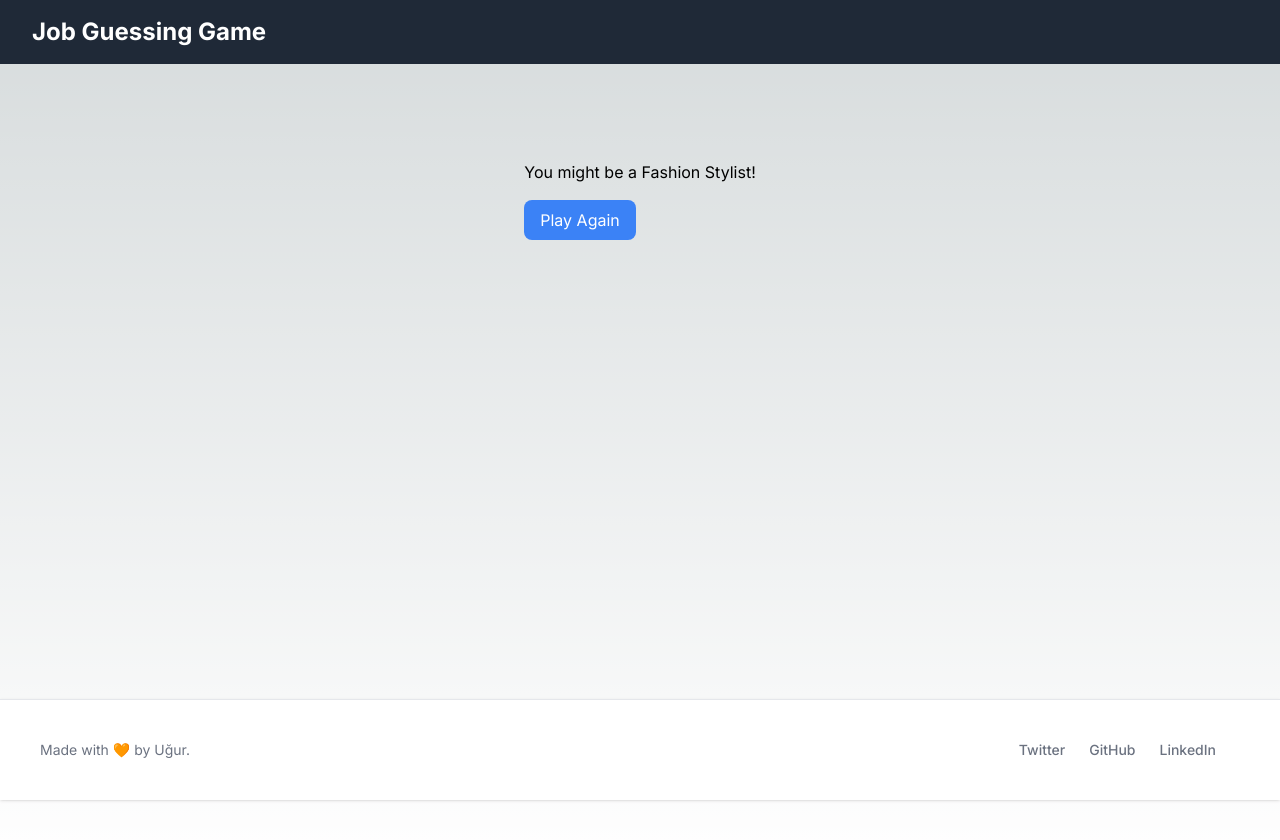
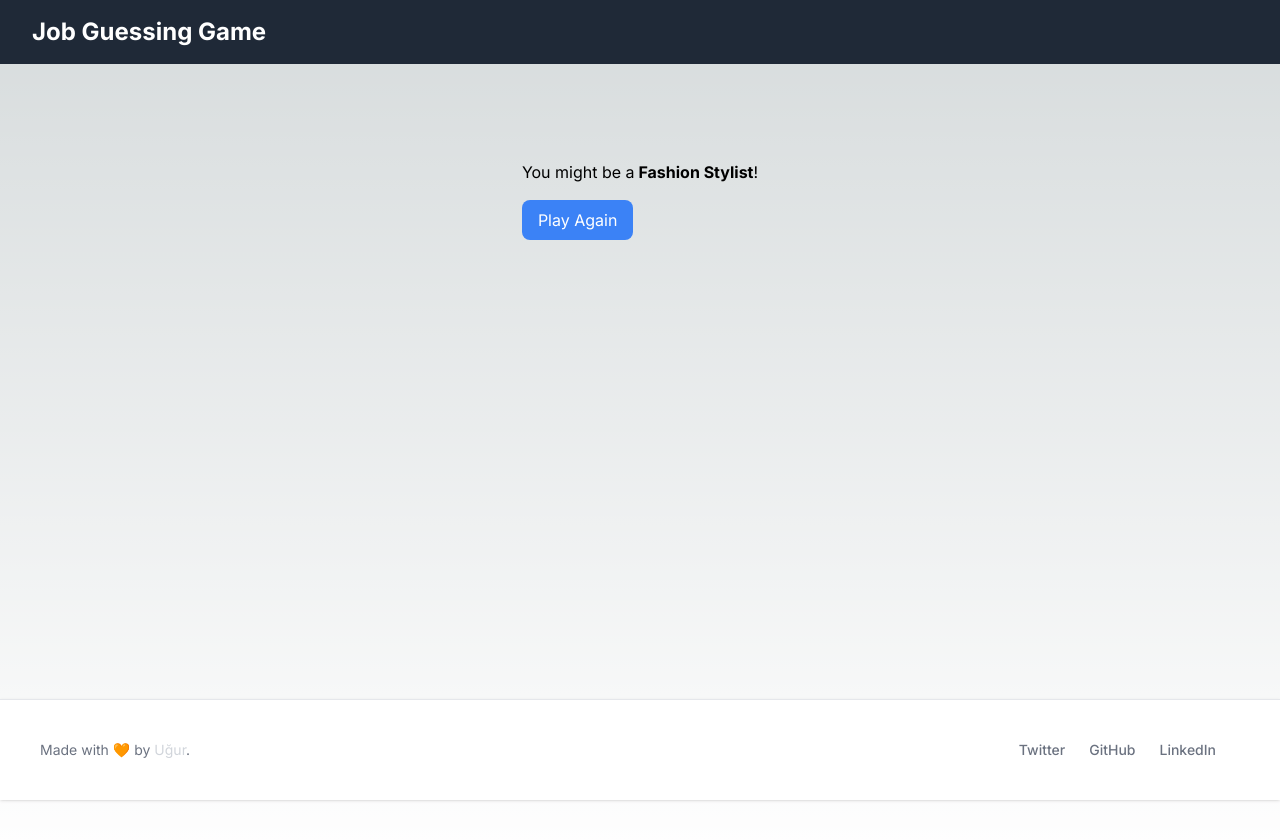
Before and after one commit to ugurkiymetli/jobber, a Next.js app: page / in a window 1280 px wide. Both pictures are taken after typing "Sample", "Sample" into the empty fields and a click on the button "Guess". Shown: the top 840 px of the page. Built offline with nearby package versions, Linux system fonts and the light colour scheme.

Commit message:
add link to website add bold text to guessed job

```diff
--- a/src/components/Footer.tsx
+++ b/src/components/Footer.tsx
@@ -1,7 +1,7 @@
 "use client";
 import React from "react";
 
-import socialMediaData, { SocialMedia } from "@/data/socialMediaLinks";
+import socialMediaData, { SocialMedia, website } from "@/data/socialMediaLinks";
 
 const Footer: React.FC = () => {
   return (
@@ -9,7 +9,11 @@ const Footer: React.FC = () => {
       <footer className="fixed bottom-0 left-0 z-20 w-full p-1 bg-white border-t border-gray-200 shadow md:flex md:items-center md:justify-between md:p-6 dark:bg-gray-800 dark:border-gray-600">
         <div className="w-full mx-auto max-w-screen-xl p-4 md:flex md:items-center md:justify-between">
           <span className="text-sm text-gray-500 sm:text-center dark:text-gray-400">
-            Made with 🧡 by Uğur.
+            Made with 🧡 by
+            <a href={website} target="_blank" rel="noopener noreferrer">
+              <span className="text-gray-300 "> Uğur</span>
+            </a>
+            .
           </span>
           <ul className="flex flex-wrap items-center mt-3 text-sm font-medium text-gray-500 dark:text-gray-400 sm:mt-0">
             {socialMediaData.map((socialMedia: SocialMedia) => (
--- a/src/data/socialMediaLinks.ts
+++ b/src/data/socialMediaLinks.ts
@@ -21,4 +21,5 @@ const socialMediaData: SocialMedia[] = [
   // Add more social media objects as needed
 ];
 
+export const website:string = "http://ugurkiymetli.com/";
 export default socialMediaData;
--- a/src/pages/HomePage/index.tsx
+++ b/src/pages/HomePage/index.tsx
@@ -39,7 +39,9 @@ const HomePage: React.FC = () => {
         <>
           {guessedJob ? (
             <>
-              <p>You might be a {guessedJob}!</p>
+              <p>
+                You might be a<span className="font-bold"> {guessedJob}</span>!
+              </p>
               <button
                 onClick={handleReset}
                 className="px-4 py-2 bg-blue-500 text-white rounded-lg hover:bg-blue-600 focus:outline-none focus:ring-2 focus:ring-blue-500 mt-4"
```
